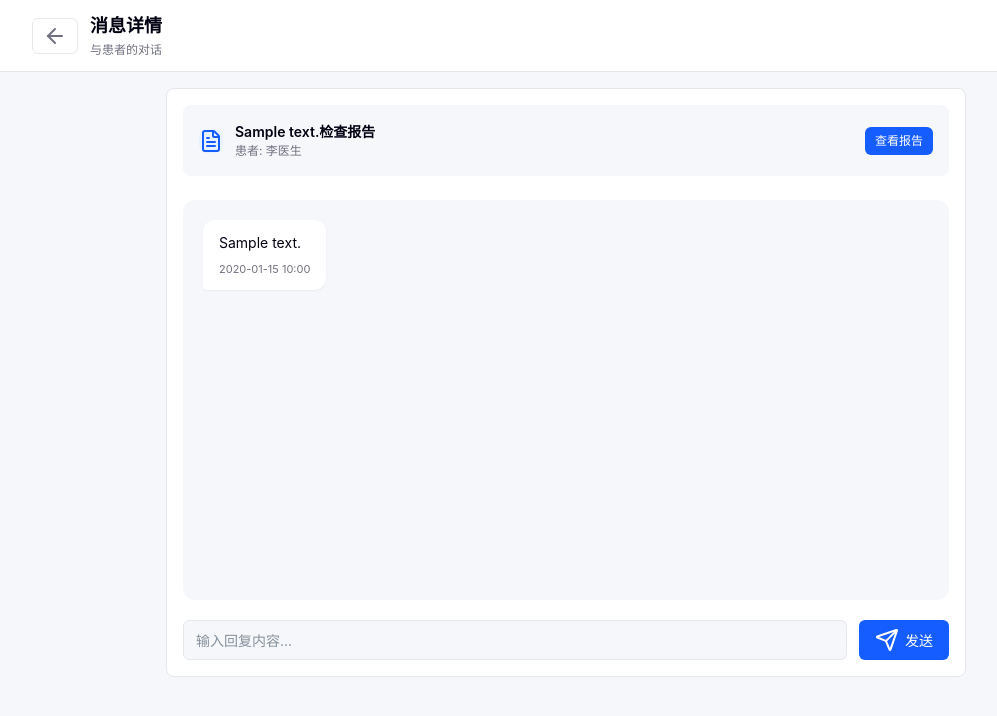
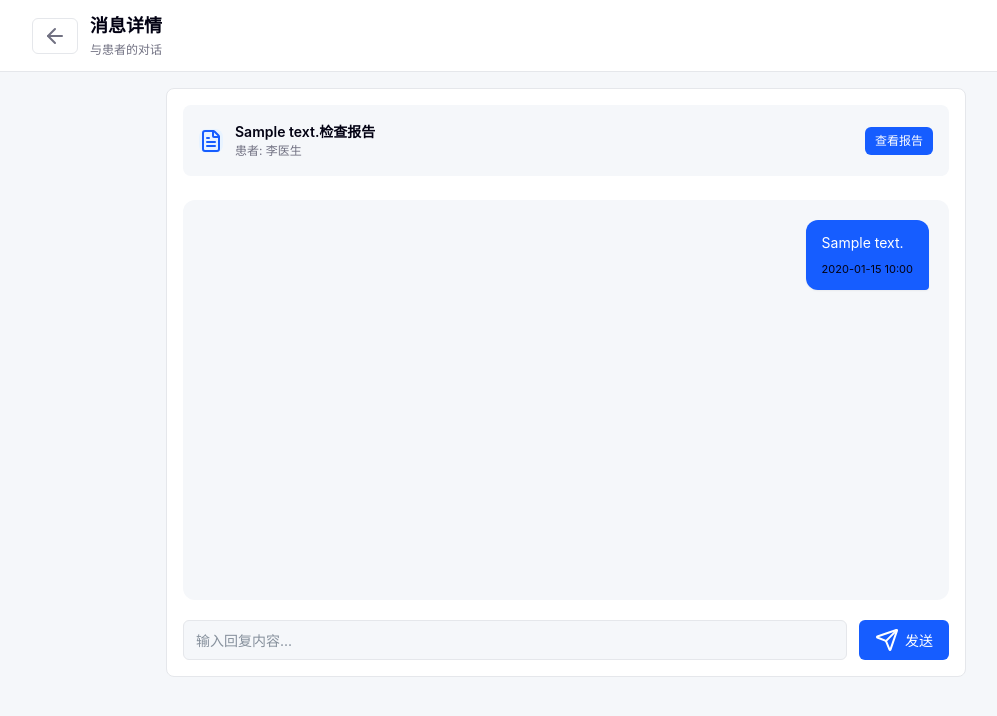
Before and after one commit to qingjinovo/aict, a Flask app: page /doctor/message/1 in a window 1280 px wide. Shown: the top 716 px of the page, without its empty margins (74-1071 px from the left). Run offline with Flask 3, Linux system fonts and the light colour scheme; a user stored in the database is signed in; data comes from the database, SQL or seed files in the repository; tables that the repository leaves empty hold one stand-in row (values such as "Sample post"); one stand-in notice (Sample message) is shown; some libraries are stand-ins or nearby versions.

Commit message:
fix message

```diff
--- a/ctai_backend/routes/doctor.py
+++ b/ctai_backend/routes/doctor.py
@@ -146,7 +146,7 @@ def confirm(report_id):
                          ct_image=ct_image,
                          progress_info=progress_info)
 
-@doctor_bp.route('/doctor/message/<int:message_id>')
+@doctor_bp.route('/doctor/message/<int:message_id>', methods=['GET', 'POST'])
 @login_required
 def message_detail(message_id):
     if not current_user.is_doctor():
@@ -160,10 +160,28 @@ def message_detail(message_id):
     ct_image = message.ct_image
     patient = ct_image.patient if ct_image else None
 
+    if request.method == 'POST':
+        reply = request.form.get('reply', '')
+        if reply and message.sender_id:
+            MessageService.create_message(
+                ct_image_id=ct_image.id,
+                sender_id=current_user.id,
+                receiver_id=message.sender_id,
+                content=reply
+            )
+            flash('回复已发送', 'success')
+            return redirect(url_for('doctor.message_detail', message_id=message_id))
+
+    all_messages = Message.query.filter(
+        ((Message.sender_id == current_user.id) & (Message.receiver_id == message.sender_id)) |
+        ((Message.sender_id == message.sender_id) & (Message.receiver_id == current_user.id))
+    ).filter(Message.ct_image_id == ct_image.id).order_by(Message.created_at.asc()).all()
+
     return render_template('doctor/message_detail.html',
                          message=message,
                          ct_image=ct_image,
-                         patient=patient)
+                         patient=patient,
+                         messages=all_messages)
 
 @doctor_bp.route('/doctor/messages')
 @login_required
--- a/ctai_backend/templates/doctor/message_detail.html
+++ b/ctai_backend/templates/doctor/message_detail.html
@@ -42,12 +42,14 @@
 
                 <div style="height: 400px; overflow-y: auto; padding: 20px; background-color: #F5F7FA; border-radius: 12px; margin-bottom: 20px;">
                     <div style="display: flex; flex-direction: column; gap: 16px;">
-                        <div style="display: flex; justify-content: flex-start;">
-                            <div style="max-width: 70%; padding: 12px 16px; background-color: #FFFFFF; border-radius: 12px; border-bottom-left-radius: 4px; box-shadow: 0 1px 2px rgba(0,0,0,0.05);">
-                                <p style="font-size: 14px; color: #030213; margin-bottom: 8px; line-height: 1.5;">{{ message.content }}</p>
-                                <p style="font-size: 11px; color: #717182;">{{ message.created_at|format_datetime if message.created_at else '' }}</p>
+                        {% for msg in messages %}
+                        <div style="display: flex; justify-content: {{ 'flex-end' if msg.sender_id == current_user.id else 'flex-start' }};">
+                            <div style="max-width: 70%; padding: 12px 16px; background-color: #{{ '165DFF' if msg.sender_id == current_user.id else 'FFFFFF' }}; border-radius: 12px; {{ 'border-bottom-right-radius: 4px;' if msg.sender_id == current_user.id else 'border-bottom-left-radius: 4px;' }} box-shadow: 0 1px 2px rgba(0,0,0,0.05);">
+                                <p style="font-size: 14px; color: #{{ 'FFFFFF' if msg.sender_id == current_user.id else '030213' }}; margin-bottom: 8px; line-height: 1.5;">{{ msg.content }}</p>
+                                <p style="font-size: 11px; color: #{{ 'rgba(255,255,255,0.7)' if msg.sender_id == current_user.id else '717182' }};">{{ msg.created_at|format_datetime if msg.created_at else '' }}</p>
                             </div>
                         </div>
+                        {% endfor %}
                     </div>
                 </div>
 
```
